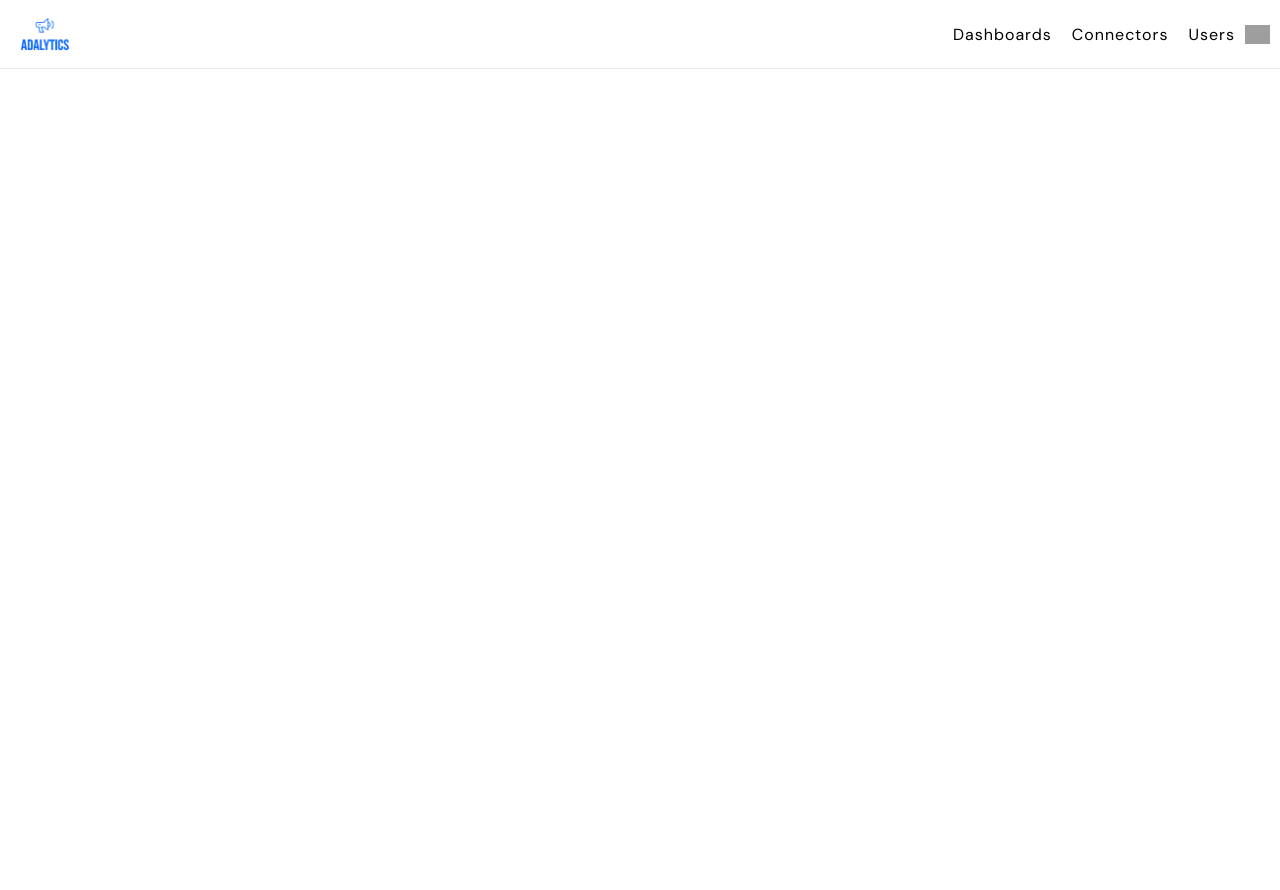
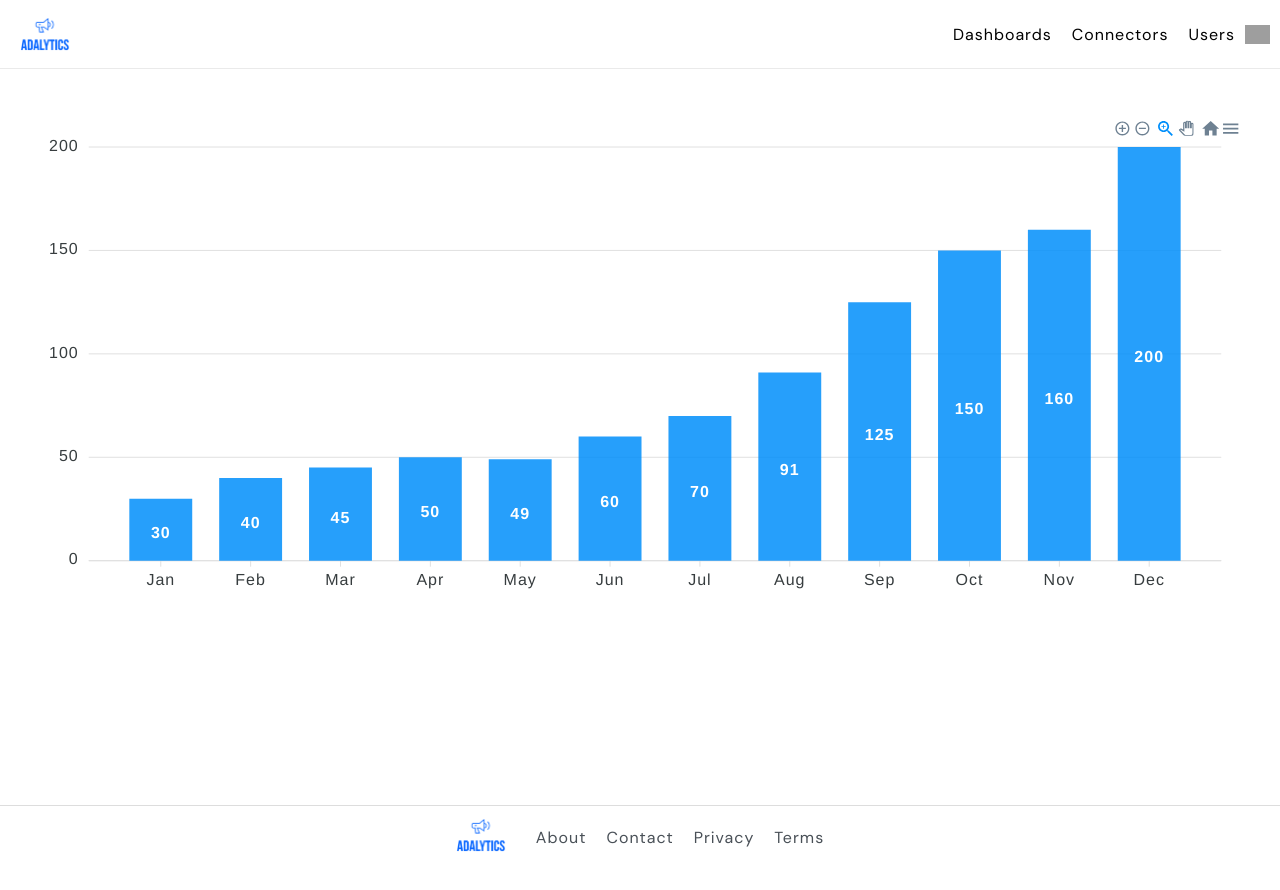
Before and after one commit to sb011/adalytics_frontend, a React (Create React App) app: page /dashboards/metric/1 in a window 1280 px wide. Shown: the top 890 px of the page. After the commit the page ends 869 px from the top, so only its background shows below. Built offline with nearby package versions, Linux system fonts and the light colour scheme; no server answers; sample sign-in values are in the browser's storage; grey boxes are pictures that could not be loaded.

Commit message:
tried new chart package

```diff
--- a/package.json
+++ b/package.json
@@ -7,9 +7,10 @@
     "@testing-library/jest-dom": "^5.17.0",
     "@testing-library/react": "^13.4.0",
     "@testing-library/user-event": "^13.5.0",
+    "apexcharts": "^3.50.0",
     "chart.js": "^4.4.3",
-    "moment": "^2.30.1",
     "react": "^18.3.1",
+    "react-apexcharts": "^1.4.1",
     "react-chartjs-2": "^5.2.0",
     "react-dom": "^18.3.1",
     "react-router-dom": "^6.23.1",
--- a/src/index.css
+++ b/src/index.css
@@ -60,7 +60,8 @@ code {
 }
 
 .content {
-  flex: 1;
+  /* flex: 1; */
+  min-height: 90vh;
 }
 
 .footer {
--- a/src/pages/Connectors.jsx
+++ b/src/pages/Connectors.jsx
@@ -14,7 +14,6 @@ import FacebookIcon from "../icons/facebook.png";
 import GoogleIcon from "../icons/google.png";
 import DeleteIcon from "../icons/delete.png";
 import ConfirmationBox from "../components/ConfirmationBox";
-import moment from "moment";
 import Loading from "../components/Loading";
 import GoogleClient from "../components/GoogleClient";
 import { GoogleOAuthProvider } from "@react-oauth/google";
@@ -66,6 +65,20 @@ const Connectors = () => {
       setResponse(response.filter((connector) => connector.id !== id));
     }
     setIsLoading(false);
+  };
+
+  const padZero = (num) => (num < 10 ? `0${num}` : num);
+
+  const formatDate = (dateString) => {
+    const date = new Date(dateString);
+
+    const day = padZero(date.getDate());
+    const month = padZero(date.getMonth() + 1); // Months are zero-based
+    const year = date.getFullYear().toString().slice(-2);
+    const hours = padZero(date.getHours());
+    const minutes = padZero(date.getMinutes());
+
+    return `${day}/${month}/${year} ${hours}:${minutes}`;
   };
 
   if (isLoading) {
@@ -161,9 +174,7 @@ const Connectors = () => {
                       ) : (
                         <div className={Styles.connector_green_dot}></div>
                       )}
-                      {moment(Date(connector.expirationTime)).format(
-                        "DD/MM/YYYY HH:mm"
-                      )}
+                      {formatDate(Date(connector.expirationTime))}
                     </div>
                   </td>
                   <td className={Styles.connector_tbody_td}>
--- a/src/pages/ViewMetric.jsx
+++ b/src/pages/ViewMetric.jsx
@@ -1,6 +1,6 @@
 import { useEffect, useRef, useState } from "react";
 import Styles from "../styles/ViewMetric.module.css";
-import { Chart } from "chart.js";
+import Chart from "react-apexcharts";
 import { useParams } from "react-router-dom";
 import { getApiCall } from "../apis/ApiCall";
 import { GET_METRIC_BY_ID_API } from "../apis/constants/ApiConstant";
@@ -11,11 +11,8 @@ const ViewMetric = () => {
   const [metric, setMetric] = useState({});
   const [isLoading, setIsLoading] = useState(false);
   const [error, setError] = useState("");
-
+  const { id } = useParams();
   const chartRef = useRef(null);
-  const canvasRef = useRef(null);
-
-  const { id } = useParams();
 
   useEffect(() => {
     const getMetricById = async () => {
@@ -42,93 +39,48 @@ const ViewMetric = () => {
       });
   }, [id]);
 
-  useEffect(() => {
-    if (metric.metricType && canvasRef.current) {
-      const ctx = canvasRef.current.getContext("2d");
+  const options = {
+    chart: {
+      id: "basic-bar",
+      toolbar: {
+        show: true,
+        tools: {
+          download: true,
+          selection: true,
+          zoom: true,
+          zoomin: true,
+          zoomout: true,
+          pan: true,
+          reset: true,
+        },
+        autoSelected: "zoom",
+      },
+    },
+    xaxis: {
+      tickPlacement: "on",
+      categories: [
+        "Jan",
+        "Feb",
+        "Mar",
+        "Apr",
+        "May",
+        "Jun",
+        "Jul",
+        "Aug",
+        "Sep",
+        "Oct",
+        "Nov",
+        "Dec",
+      ],
+    },
+  };
 
-      const data = {
-        labels: [
-          "January",
-          "February",
-          "March",
-          "April",
-          "May",
-          "June",
-          "July",
-        ],
-        datasets: [
-          {
-            label: "My First dataset",
-            backgroundColor: "rgba(75,192,192,0.2)",
-            borderColor: "rgba(75,192,192,1)",
-            data: [65, 59, 80, 81, 56, 55, 40],
-          },
-          {
-            label: "My Second dataset",
-            backgroundColor: "rgba(255, 99, 132, 0.2)",
-            borderColor: "rgba(255, 99, 132, 1)",
-            data: [28, 48, 40, 19, 86, 27, 90],
-          },
-          {
-            label: "My Third dataset",
-            backgroundColor: "rgba(54, 162, 235, 0.2)",
-            borderColor: "rgba(54, 162, 235, 1)",
-            data: [45, 25, 30, 50, 55, 60, 70],
-          },
-          {
-            label: "My Fourth dataset",
-            backgroundColor: "rgba(255, 206, 86, 0.2)",
-            borderColor: "rgba(255, 206, 86, 1)",
-            data: [20, 30, 40, 50, 60, 70, 80],
-          },
-          {
-            label: "My Fifth dataset",
-            backgroundColor: "rgba(153, 102, 255, 0.2)",
-            borderColor: "rgba(153, 102, 255, 1)",
-            data: [10, 20, 30, 40, 50, 60, 70],
-          },
-        ],
-      };
-
-      const options = {
-        responsive: true,
-        maintainAspectRatio: true,
-        aspectRatio: 2 | 3,
-        plugins: {
-          // title: {
-          //   display: true,
-          //   text: metric.name,
-          // },
-          legend: {
-            display: true,
-            labels: {
-              usePointStyle: true,
-            },
-            position: "bottom",
-          },
-        },
-        scales: {
-          y: {
-            beginAtZero: true,
-          },
-        },
-      };
-
-      if (chartRef.current) {
-        chartRef.current.destroy();
-      }
-
-      chartRef.current = new Chart(ctx, {
-        type: metric.metricType.toLowerCase(),
-        data: data,
-        options: options,
-      });
-
-      return () => {
-        chartRef.current.destroy();
-      };
-    }
-  }, [metric.metricType]);
+  const series = [
+    {
+      name: "series-1",
+      data: [30, 40, 45, 50, 49, 60, 70, 91, 125, 150, 160, 200],
+    },
+  ];
 
   if (isLoading) {
     <Loading />;
@@ -139,7 +91,14 @@ const ViewMetric = () => {
       <div className={Styles.view_metric_topbar}>
         <h1 className={Styles.view_metric_box_header}>{metric.name}</h1>
       </div>
-      <canvas ref={canvasRef} width="100%"></canvas>
+      <Chart
+        ref={chartRef}
+        options={options}
+        series={series}
+        type="bar"
+        width="100%"
+        height="260%"
+      />
       {error && (
         <Toast message={error} messageType="error" setMessage={setError} />
       )}
--- a/src/styles/ViewMetric.module.css
+++ b/src/styles/ViewMetric.module.css
@@ -34,3 +34,8 @@
   width: 100%;
   object-fit: contain;
 }
+
+.metric {
+  width: 100%;
+  height: 1vh !important;
+}
```
Also changed, not shown: 2 other files (tests, documents, lock files or other folders).
